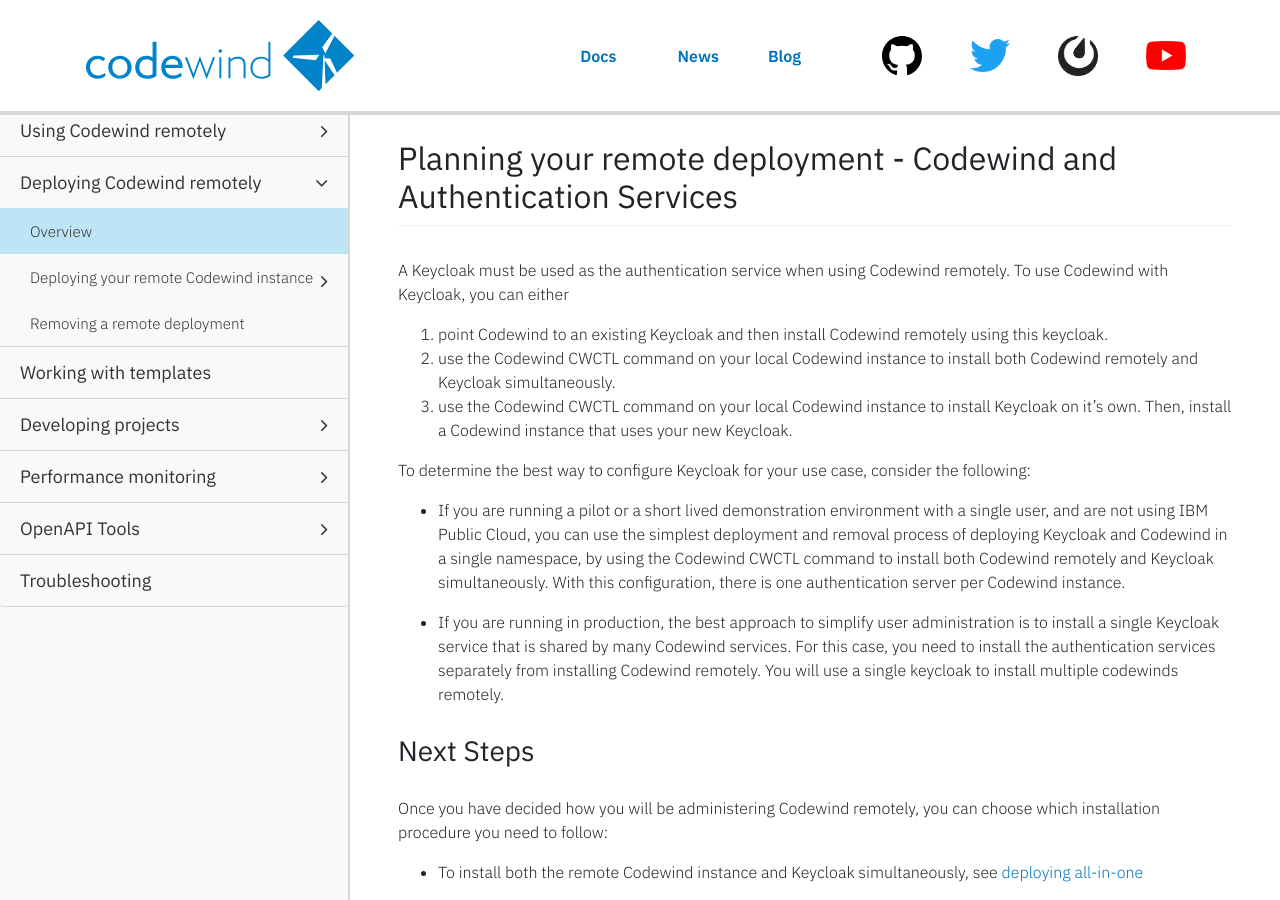
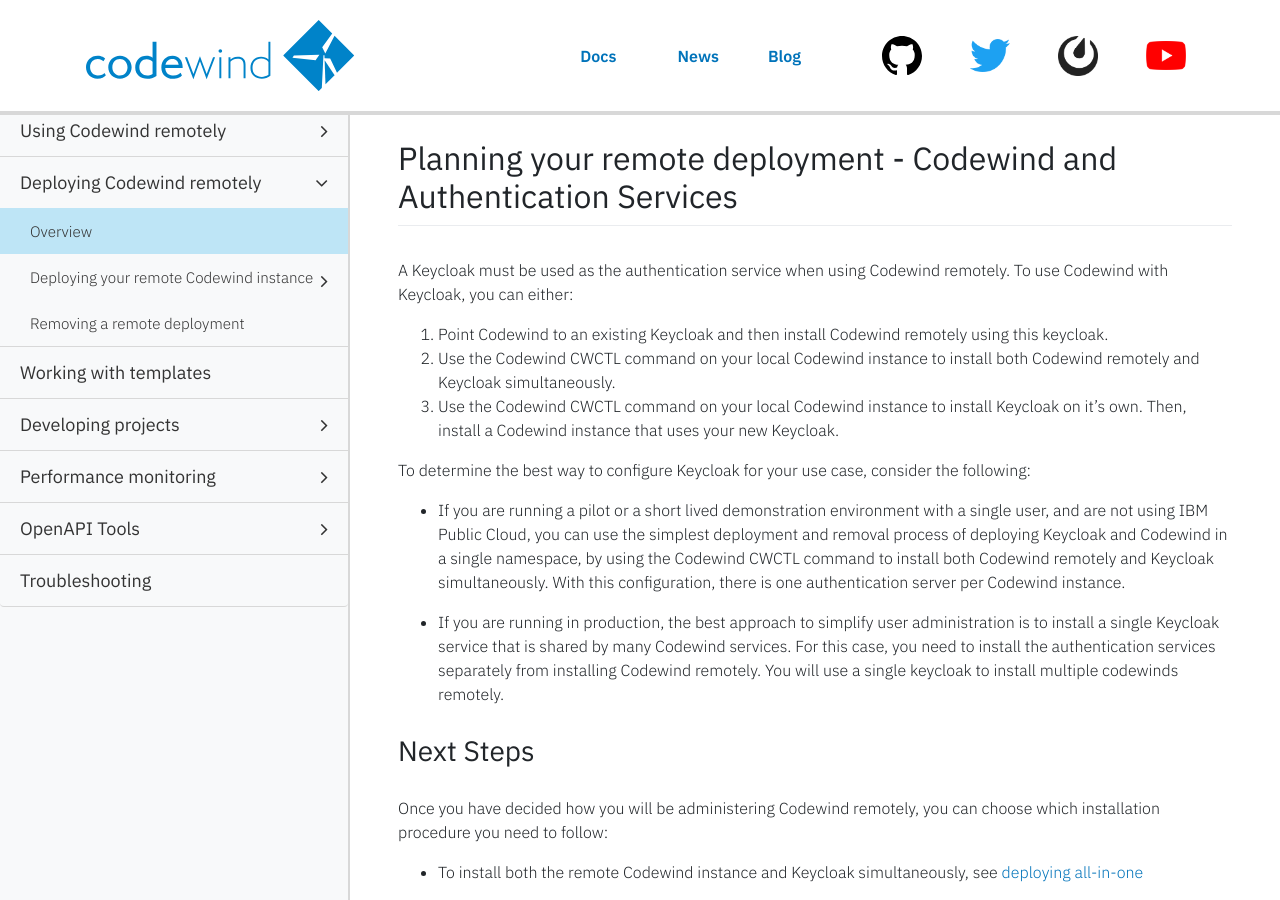
Before and after one commit to eclipse-archived/codewind-docs, a Jekyll site: the page built from docs/_documentations/remote-overview.md, in a window 1280 px wide and 900 px high, scrolled down 1083 px. Built offline with Jekyll 4.4.1, drawn with Linux system fonts in a browser that asks for light colours; nearby versions of some CDN libraries; comment, search, counter and statistics services are not loaded.

```diff
--- a/docs/_documentations/remote-overview.md
+++ b/docs/_documentations/remote-overview.md
@@ -40,10 +40,10 @@ For more information about installing Eclipse, see [Getting started with Codewin
 
 ## Planning your remote deployment - Codewind and Authentication Services
 
-A Keycloak must be used as the authentication service when using Codewind remotely. To use Codewind with Keycloak, you can either
-1. point Codewind to an existing Keycloak and then install Codewind remotely using this keycloak.
-2. use the Codewind CWCTL command on your local Codewind instance to install both Codewind remotely and Keycloak simultaneously.
-3. use the Codewind CWCTL command on your local Codewind instance to install Keycloak on it's own. Then, install a Codewind instance that uses your new Keycloak.
+A Keycloak must be used as the authentication service when using Codewind remotely. To use Codewind with Keycloak, you can either:
+1. Point Codewind to an existing Keycloak and then install Codewind remotely using this keycloak.
+2. Use the Codewind CWCTL command on your local Codewind instance to install both Codewind remotely and Keycloak simultaneously.
+3. Use the Codewind CWCTL command on your local Codewind instance to install Keycloak on it's own. Then, install a Codewind instance that uses your new Keycloak.
 
 To determine the best way to configure Keycloak for your use case, consider the following:
 
```
